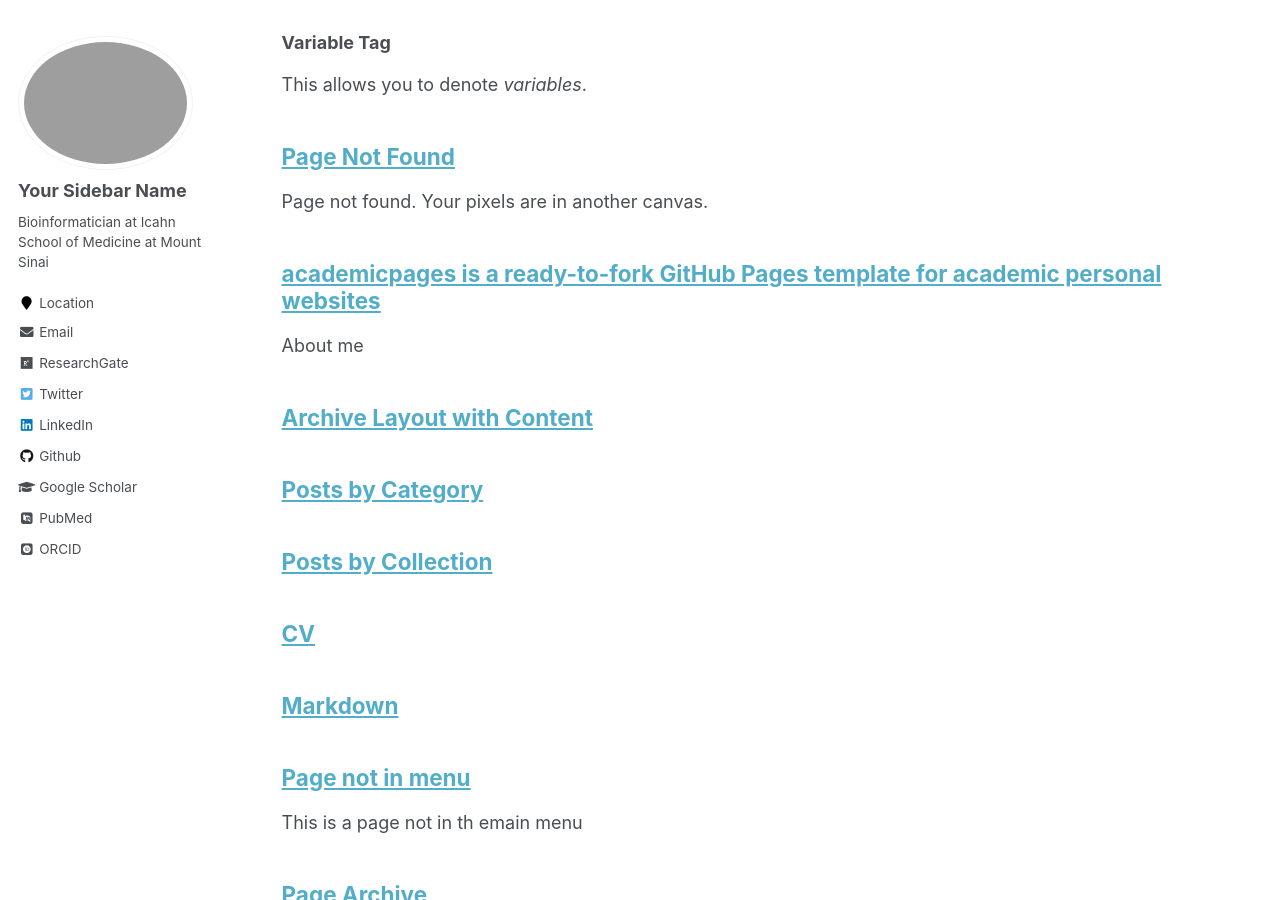
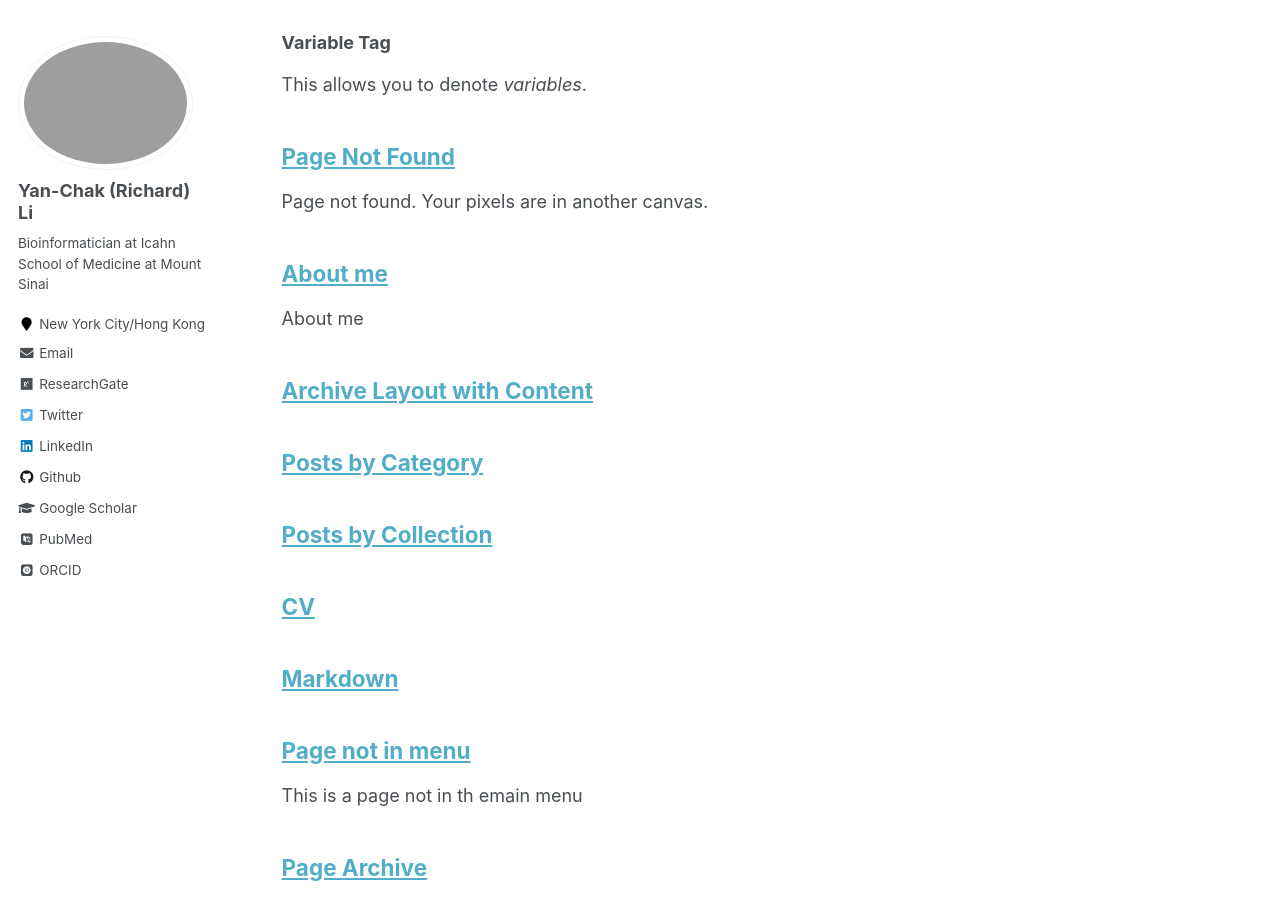
Before and after one commit to huhrichard/huhrichard.github.io, a Jekyll site: the page built from _pages/archive-layout-with-content.md, in a window 1280 px wide and 900 px high, scrolled down 4553 px. Built offline with Jekyll 4.4.1, drawn with Linux system fonts in a browser that asks for light colours; some web fonts are replaced.

Commit message:
no message

```diff
--- a/_config.yml
+++ b/_config.yml
@@ -80,10 +80,10 @@ analytics:
 
 # Site Author
 author:
-  name             : "Your Sidebar Name"
+  name             : "Yan-Chak (Richard) Li"
   avatar           : "profile.png"
   bio              : "Bioinformatician at Icahn School of Medicine at Mount Sinai"
-  location         : "Location"
+  location         : "New York City/Hong Kong"
   employer         :
   pubmed           : "https://www.ncbi.nlm.nih.gov/pubmed/?term=john+snow"
   googlescholar    : "https://scholar.google.com/citations?user=x7bGXmUAAAAJ&hl=en"
@@ -96,7 +96,7 @@ author:
   flickr           :
   facebook         :
   foursquare       :
-  github           : "academicpages"
+  github           : "huhrichard"
   google_plus      :
   keybase          :
   instagram        :
@@ -109,7 +109,7 @@ author:
   stackoverflow    : # http://stackoverflow.com/users/123456/username
   steam            :
   tumblr           :
-  twitter          : "https://twitter.com/rlychuh"
+  twitter          : "rlychuh"
   vine             :
   weibo            :
   xing             :
```
Also changed, not shown: _pages/about.md (+5 -5 lines), 1 other file.
